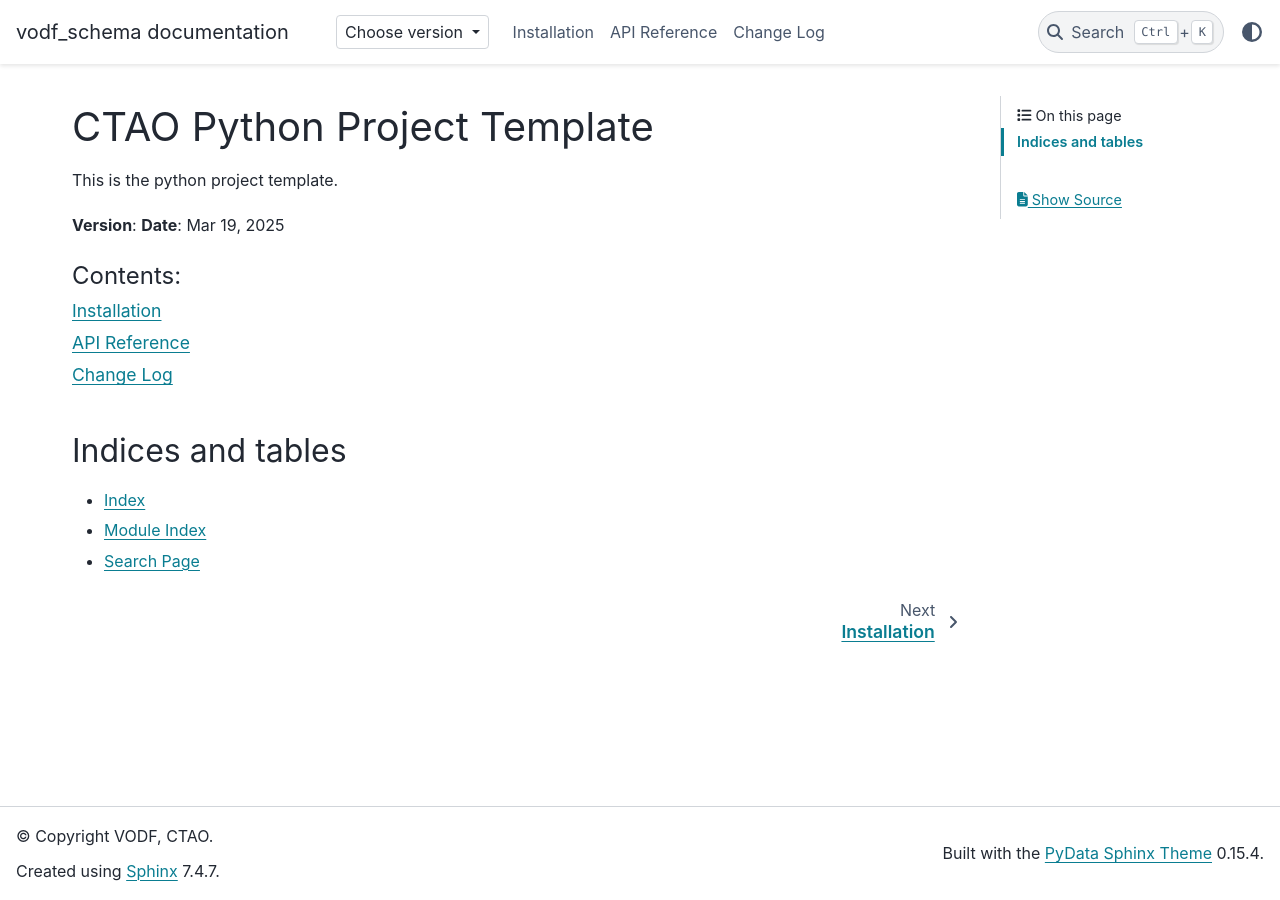
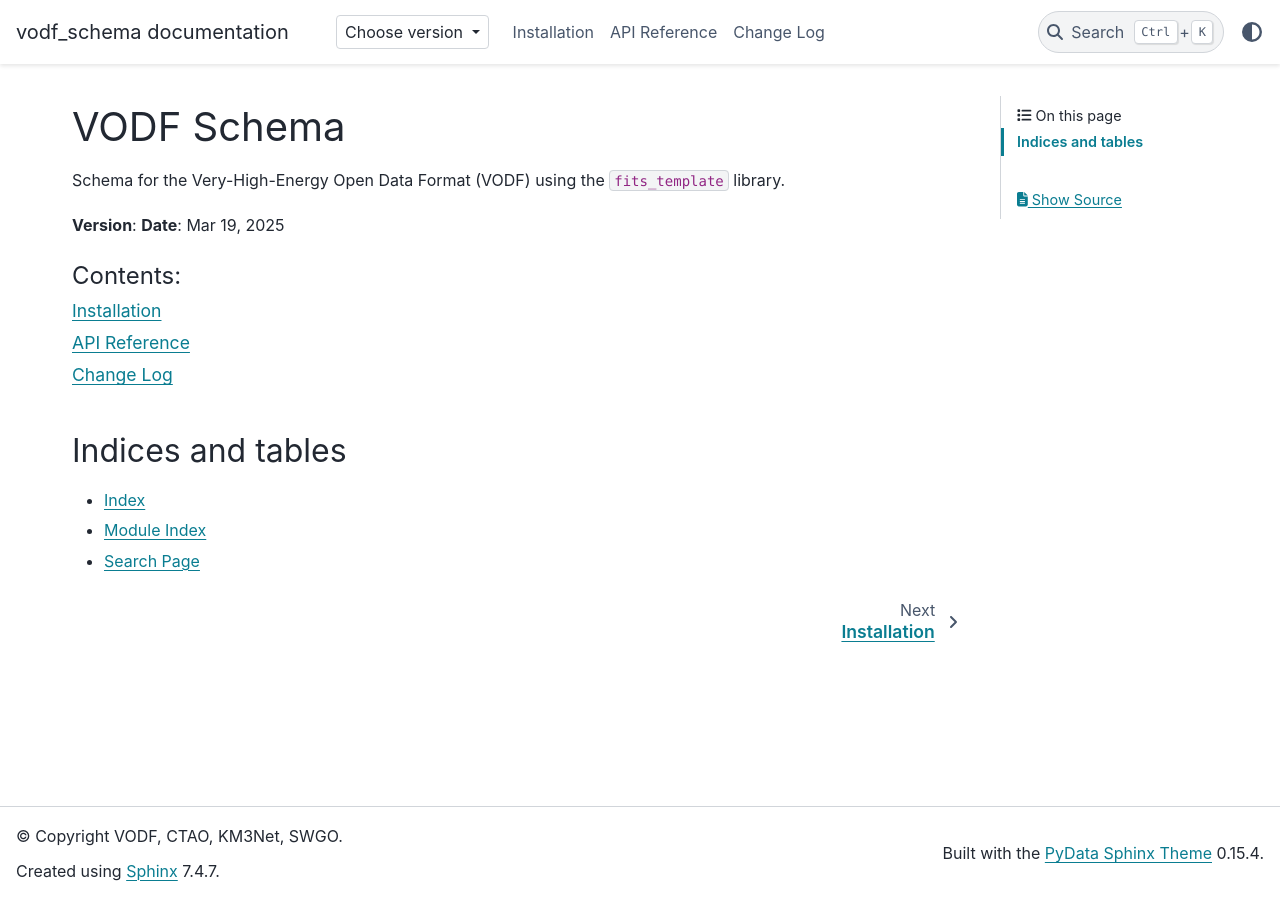
Before and after one commit to VODF/vodf_schema, a Sphinx documentation site: the page built from docs/index.rst, in a window 1280 px wide. Built offline with Sphinx 7.4.7 and the PyData theme 0.15.4, drawn with Linux system fonts in a browser that asks for light colours; the version number could not be read and is left out.

Commit message:
remove a few remnants of the CTAO template

```diff
--- a/docs/conf.py
+++ b/docs/conf.py
@@ -11,7 +11,7 @@ https://www.sphinx-doc.org/en/master/usage/configuration.html
 import vodf_schema
 
 project = "vodf_schema"
-copyright = "VODF, CTAO"  # TODO:  add other partners
+copyright = "VODF, CTAO, KM3Net, SWGO"  # TODO:  add other partners
 author = "VODF Lead Editor Team"
 version = vodf_schema.__version__
 # The full version, including alpha/beta/rc tags.
--- a/docs/index.rst
+++ b/docs/index.rst
@@ -1,7 +1,7 @@
-CTAO Python Project Template
+VODF Schema
 ============================
 
-This is the python project template.
+Schema for the Very-High-Energy Open Data Format (VODF) using the ``fits_template`` library.
 
 **Version**: |version| **Date**: |today|
 
```
Also changed, not shown: 1 other file.
